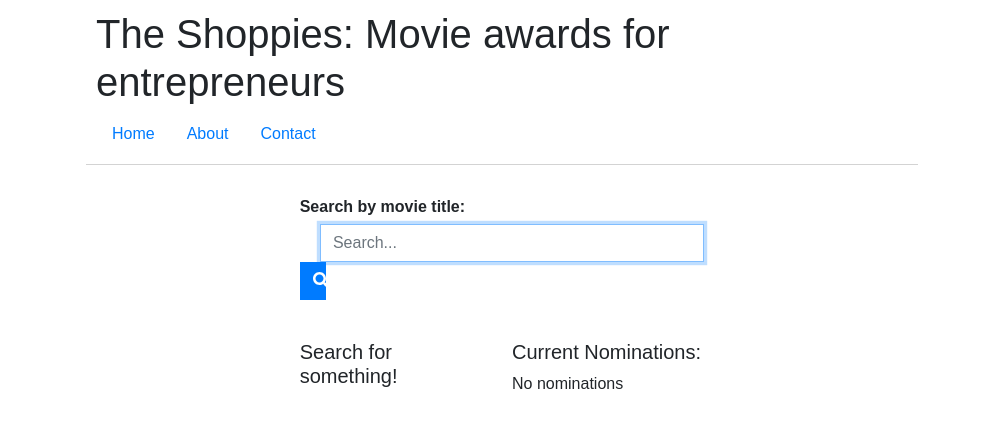
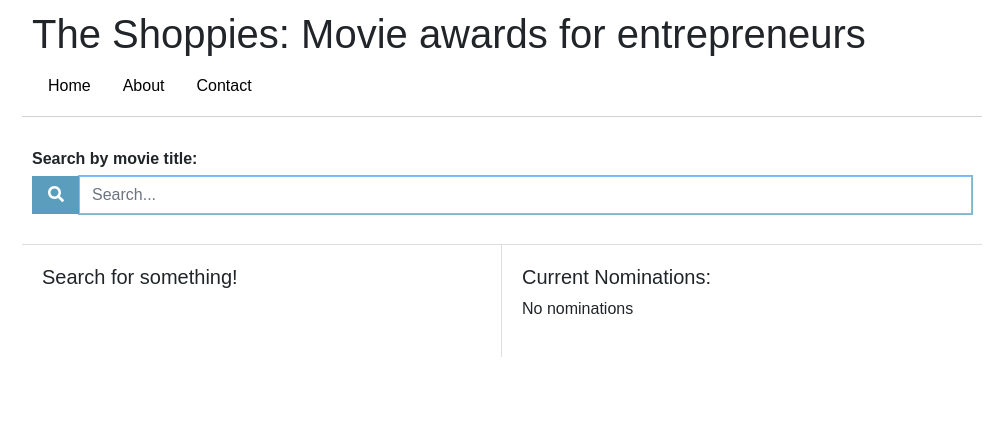
Before and after one commit to RonaldH-7/Shoppies, a React (Create React App) app: page / in a window 1280 px wide. Shown: the top 428 px of the page, without its empty margins (138-1142 px from the left). Built offline with nearby package versions, Linux system fonts and the light colour scheme.

Commit message:
Adjusted colours to match theme colour

```diff
--- a/src/components/MovieItem.js
+++ b/src/components/MovieItem.js
@@ -18,8 +18,8 @@ class MovieItem extends React.Component {
             <Button variant={variant} size="sm" onClick={() => {this.props.handleClick(key)}} style={buttonStyle} >{buttonText}</Button>
 
         return (
-            <ListGroup.Item className="movieItem" variant="flush">
-                <Link to={`/detail/${key}`}>
+            <ListGroup.Item className="movie-item" variant="flush">
+                <Link className="movie-item-link" to={`/detail/${key}`}>
                     {this.props.movie.Title}
                 </Link>
                 {button}
--- a/src/components/Navigation.js
+++ b/src/components/Navigation.js
@@ -6,17 +6,17 @@ class Navigation extends React.Component {
         return (
             <Nav>
                 <Nav.Item>
-                    <Nav.Link href="/">
+                    <Nav.Link className="nav-link" href="/">
                         Home
                     </Nav.Link>
                 </Nav.Item>
                 <Nav.Item>
-                    <Nav.Link href="/about">
+                    <Nav.Link className="nav-link" href="/about">
                         About
                     </Nav.Link>
                 </Nav.Item>
                 <Nav.Item>
-                    <Nav.Link href="/contact">
+                    <Nav.Link className="nav-link" href="/contact">
                         Contact
                     </Nav.Link>
                 </Nav.Item>
--- a/src/components/Search.js
+++ b/src/components/Search.js
@@ -24,7 +24,7 @@ class Search extends React.Component {
                     ref={(input) => {this.nameInput = input;}}
                 />
                 <Button
-                    variant="primary"
+                    // variant="primary"
                     className="search-button"
                     onClick={() => {this.props.handleSearch()}}
                 >
--- a/src/index.css
+++ b/src/index.css
@@ -14,8 +14,15 @@ header {
     margin: 0 0 10px 0;
     padding: 10px;
     border-bottom: 1px solid lightgrey;
-    /* background-color: #429EA6; */
-    /* color: white; */
+}
+
+/*** Navigation Component ***/
+.nav-link {
+    color: black;
+}
+
+.nav-link:hover {
+    color: rgb(90, 157, 189);
 }
 
 /*** App Component***/
@@ -25,7 +32,7 @@ header {
 }
 
 .app-container {
-    width: 65%;
+    width: 75%;
     /* height: 100%; */
     margin: auto;
     /* background-color: #ECEBE4; */
@@ -33,6 +40,7 @@ header {
 
 .grid-container {
     display: grid;
+    width: 100%;
     grid-template-columns: 50% 50%;
     justify-self: center;
 }
@@ -44,6 +52,7 @@ header {
     grid-column-end: 3;
     margin: 10px 0 10px 0;
     padding: 10px;
+    width: 100%;
     /* border: 1px solid black; */
 }
 
@@ -57,9 +66,20 @@ header {
     border-radius: 0px;
 }
 
+.search:focus {
+    box-shadow: 0 0 0 1px rgba(90, 158, 189, 0.746)
+}
+
 .search-button {
     width: 5%;
     border-radius: 0px;
+    background-color: rgb(90, 157, 189);
+    border-color: rgb(90, 157, 189);
+}
+
+.search-button:hover {
+    background-color: rgb(78, 136, 163);
+    border-color: rgb(78, 136, 163);
 }
 
 /*** Display Component ***/
@@ -67,12 +87,13 @@ header {
 .display {
     /* border: 1px solid black; */
     margin: 10px 0 10px 0;
-    padding: 10px;
+    padding: 20px;
     border-collapse: collapse;
+    border-top: 1px solid rgb(222,222,222);
 }
 
 .display:first-of-type {
-    /* border-right: 0px; */
+    border-right: 1px solid rgb(222,222,222);
 }
 
 /*** MovieDetail Component ***/
@@ -112,11 +133,31 @@ header {
     margin-right: 10px;
 }
 
+.movie-detail-button:first-child {
+    margin-right: 10px;
+    background-color: rgb(90, 157, 189);
+    border-color: rgb(90, 157, 189);
+}
+
+.movie-detail-button:first-child:hover {
+    background-color: rgb(78, 136, 163);
+    border-color: rgb(78, 136, 163);
+}
+
 /*** MovieItem Component ***/
 
-.movieItem {
+.movie-item {
     overflow-wrap: break-word;
-    background-color: #f8f8f4;
+    background-color: #f6f6f3;
+}
+
+.movie-item-link {
+    color: rgb(90, 157, 189);
+}
+
+.movie-item-link:hover {
+    color: rgb(55, 101, 122);
+    text-decoration: none;
 }
 
 /*** AlertDisplay Component ***/
--- a/src/index.html
+++ b/src/index.html
@@ -1,7 +1,7 @@
 <!DOCTYPE html>
 <html>
     <head>
-        <link href="https://fonts.googleapis.com/css2?family=Quicksand&display=swap" rel="stylesheet">
+        <link href="https://fonts.googleapis.com/css2?family=Quicksand:wght@300&display=swap" rel="stylesheet">
     </head>
     <body>
         <div id="root"></div>
```
